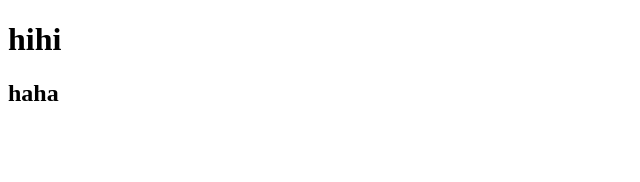
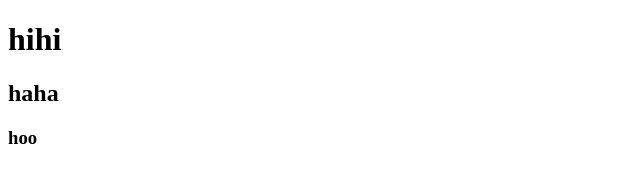
Before and after one commit to HoangTrieu2803/demoGit, a plain HTML site: page index.html in a window 1280 px wide. Shown: the full height of the page, 0-640 px from the left. Drawn offline with Linux system fonts and the light colour scheme.

Commit message:
sua lan 2

```diff
--- a/index.html
+++ b/index.html
@@ -9,5 +9,6 @@
 <body>
     <h1>hihi</h1>
     <h2>haha</h2>
+    <h3>hoo</h3>
 </body>
 </html>
```
